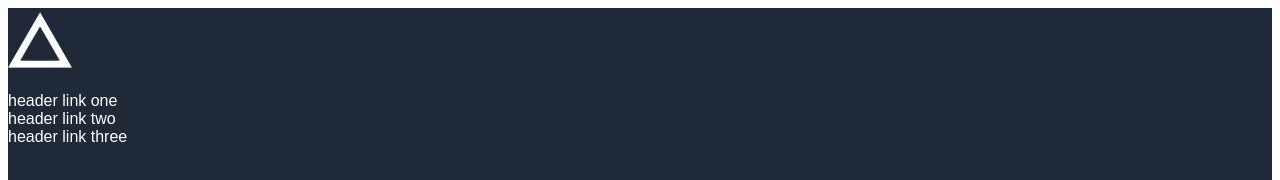
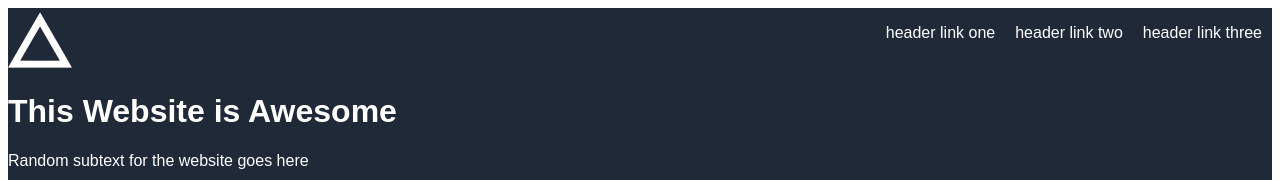
Before and after one commit to ImmaCheetah/landing-page, a plain HTML site: page index.html in a window 1280 px wide. Shown: the top 180 px of the page. Drawn offline with Linux system fonts and the light colour scheme.

Commit message:
Make header and ul flex with space between then add padding to list items

```diff
--- a/style.css
+++ b/style.css
@@ -7,6 +7,11 @@ body {
 ul {
     list-style-type: none;
     padding: 0;
+    display: flex;
+}
+
+li {
+    padding: 0px 10px 0px 10px;
 }
 
 a {
@@ -14,6 +19,10 @@ a {
     text-decoration: none;
 }
 
+.header {
+    display: flex;
+    justify-content: space-between;
+}
 
 .header, .footer  {
     background-color: #1f2937;
```
